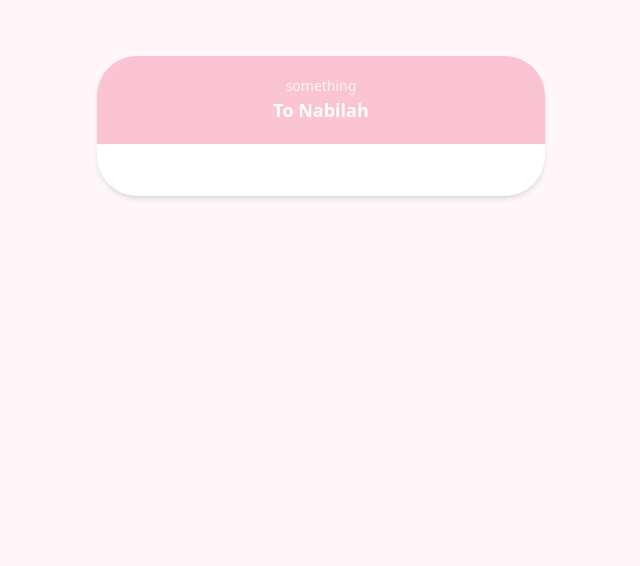
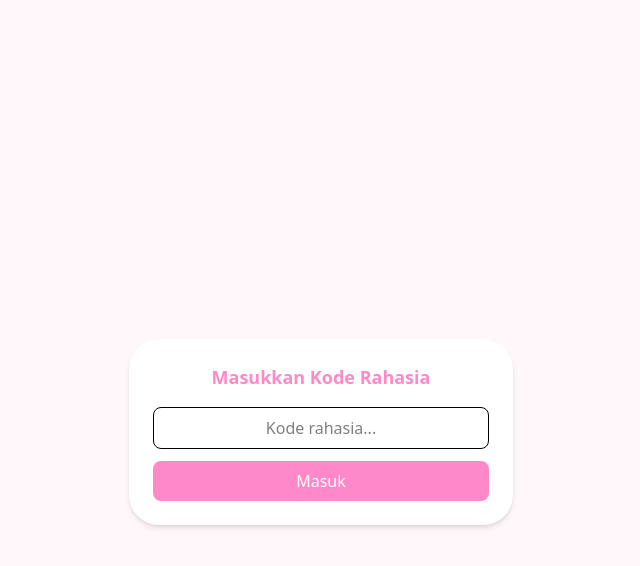
Before and after one commit to Azfdfkhz/NabilaKece, a React (Vite) app: page /view in a window 1280 px wide. Shown: the top 566 px of the page, without its empty margins (319-959 px from the left). Built offline with nearby package versions, Linux system fonts and the light colour scheme; no server answers; the database is empty; the HTML template or start-up script is replaced by a standard one.

Commit message:
Update MessagesPage.jsx

```diff
--- a/src/components/MessagesPage.jsx
+++ b/src/components/MessagesPage.jsx
@@ -3,19 +3,27 @@ import { supabase } from "../supabaseClient";
 
 export default function MessagesPage() {
   const [messages, setMessages] = useState([]);
+  const [authenticated, setAuthenticated] = useState(false);
+  const [password, setPassword] = useState("");
 
-  useEffect(() => {
-    getMessages();
-  }, []);
+  const correctPassword = "bilanih"; // ubah sesuai keinginan
 
-  const getMessages = async () => {
+  const handleAuth = (e) => {
+    e.preventDefault();
+    if (password === correctPassword) {
+      setAuthenticated(true);
+      fetchMessages();
+    } else {
+      alert("Kata sandi salah!");
+    }
+  };
+
+  const fetchMessages = async () => {
     const { data, error } = await supabase
       .from("messages")
       .select("*")
       .order("created_at", { ascending: false });
-
-    if (error) console.error(error);
-    else setMessages(data);
+    if (!error) setMessages(data);
   };
 
   const stickers = [
@@ -30,42 +38,62 @@ export default function MessagesPage() {
   const getRandomSticker = () =>
     stickers[Math.floor(Math.random() * stickers.length)];
 
+  if (!authenticated) {
+    return (
+      <div className="min-h-screen flex flex-col items-center justify-center bg-[#FFF7FA] px-4">
+        <div className="bg-white rounded-[30px] p-6 shadow-md text-center w-full max-w-sm">
+          <h2 className="text-[#FF89C8] font-semibold mb-4 text-lg">
+            Masukkan Kode Rahasia
+          </h2>
+          <form onSubmit={handleAuth} className="flex flex-col gap-3">
+            <input
+              type="password"
+              placeholder="Kode rahasia..."
+              value={password}
+              onChange={(e) => setPassword(e.target.value)}
+              className="border rounded-lg px-3 py-2 focus:outline-none text-center"
+            />
+            <button
+              type="submit"
+              className="bg-[#FF89C8] text-white rounded-lg py-2 hover:opacity-90"
+            >
+              Masuk
+            </button>
+          </form>
+        </div>
+      </div>
+    );
+  }
+
   return (
-    <div className="min-h-screen bg-[#FFF7FA] flex flex-col items-center py-6 px-4 sm:px-6 md:px-8">
+    <div className="min-h-screen bg-[#FFF7FA] flex flex-col items-center py-6 px-4">
       {/* HEADER */}
       <div className="bg-[#FAC4D2] w-full max-w-md rounded-t-[40px] text-white text-center py-5 shadow-md">
-        <p className="text-sm opacity-80">something</p>
-        <h2 className="text-lg font-semibold">To Nabilah</h2>
+        <p className="text-lg sm:text-xl opacity-80">something</p>
+        <h2 className="text-2xl sm:text-3xl font-semibold">To Nabilah</h2>
       </div>
 
       {/* LIST PESAN */}
       <div className="bg-white w-full max-w-md rounded-b-[40px] px-5 pb-8 shadow-md">
-        <div className="flex flex-col gap-5 mt-5">
+        <div className="flex flex-col gap-6 mt-5">
           {messages.map((msg, index) => {
             const sticker = getRandomSticker();
             const stickerPosition =
               index % 2 === 0
-                ? "top-[-12px] left-[-12px] rotate-[-10deg]"
-                : "bottom-[-12px] right-[-12px] rotate-[10deg]";
+                ? "top-[-14px] left-[-14px] rotate-[-10deg]"
+                : "bottom-[-14px] right-[-14px] rotate-[10deg]";
 
             return (
               <div
                 key={msg.id}
                 className="relative bg-[#FFEF89] p-4 rounded-[20px] border border-[#FAC4D2] shadow-sm"
               >
+                {/* STICKER */}
                 <img
-                src={sticker}
-                alt="sticker"
-                className={`
-                    absolute
-                    ${stickerPosition}
-                    w-12 h-12 sm:w-16 sm:h-16
-                    md:w-20 md:h-20
-                    animate-float
-                `}
+                  src={sticker}
+                  alt="sticker"
+                  className={`absolute ${stickerPosition} w-12 h-12 sm:w-16 sm:h-16 md:w-20 md:h-20 animate-float`}
                 />
-
-
                 <p className="font-semibold text-gray-700">
                   Dari: <span className="text-[#FF89C8]">{msg.name}</span>
                 </p>
```
